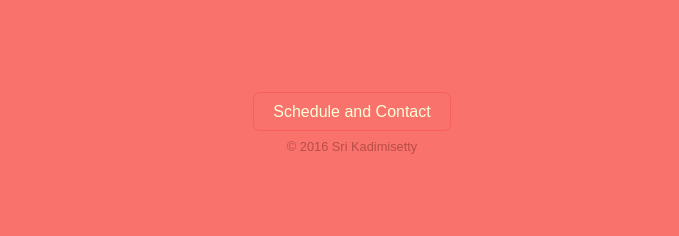
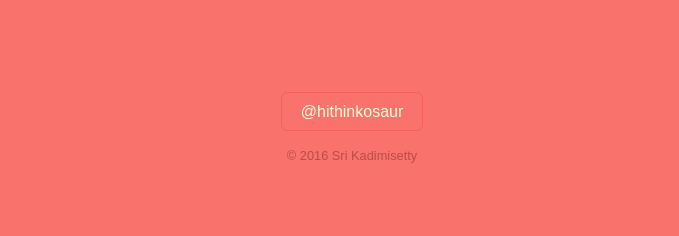
Before and after one commit to kadimisetty/thinkosaur, a Jekyll site: the page built from _pages/homepage.html, in a window 1280 px wide. Shown: the part 1376-1612 px from the top of the page, without its empty margins (288-967 px from the left). Built offline with Jekyll 4.4.1, drawn with Linux system fonts in a browser that asks for light colours; some web fonts are replaced.

Commit message:
use twitter in footer until schedule page is ready

```diff
--- a/_includes/footerMenu.html
+++ b/_includes/footerMenu.html
@@ -1,4 +1,4 @@
 <section class="footerMenu pb">
-  <h2><a href="/">Schedule and Contact</a></h2>
+  <h2><a href="https://twitter.com/hithinkosaur">@hithinkosaur</a></h2>
   <h2>&copy; {{ site.time | date: '%Y' }} {{ site.data.hosts.sri.name }}</h2>
 </section
--- a/_sass/app/_footerMenu.scss
+++ b/_sass/app/_footerMenu.scss
@@ -6,7 +6,7 @@
         text-align: center;
 
         h2 {
-            margin-bottom: 1rem;
+            margin-bottom: 1.6rem;
 
             font-size: 0.8rem;
 
```
